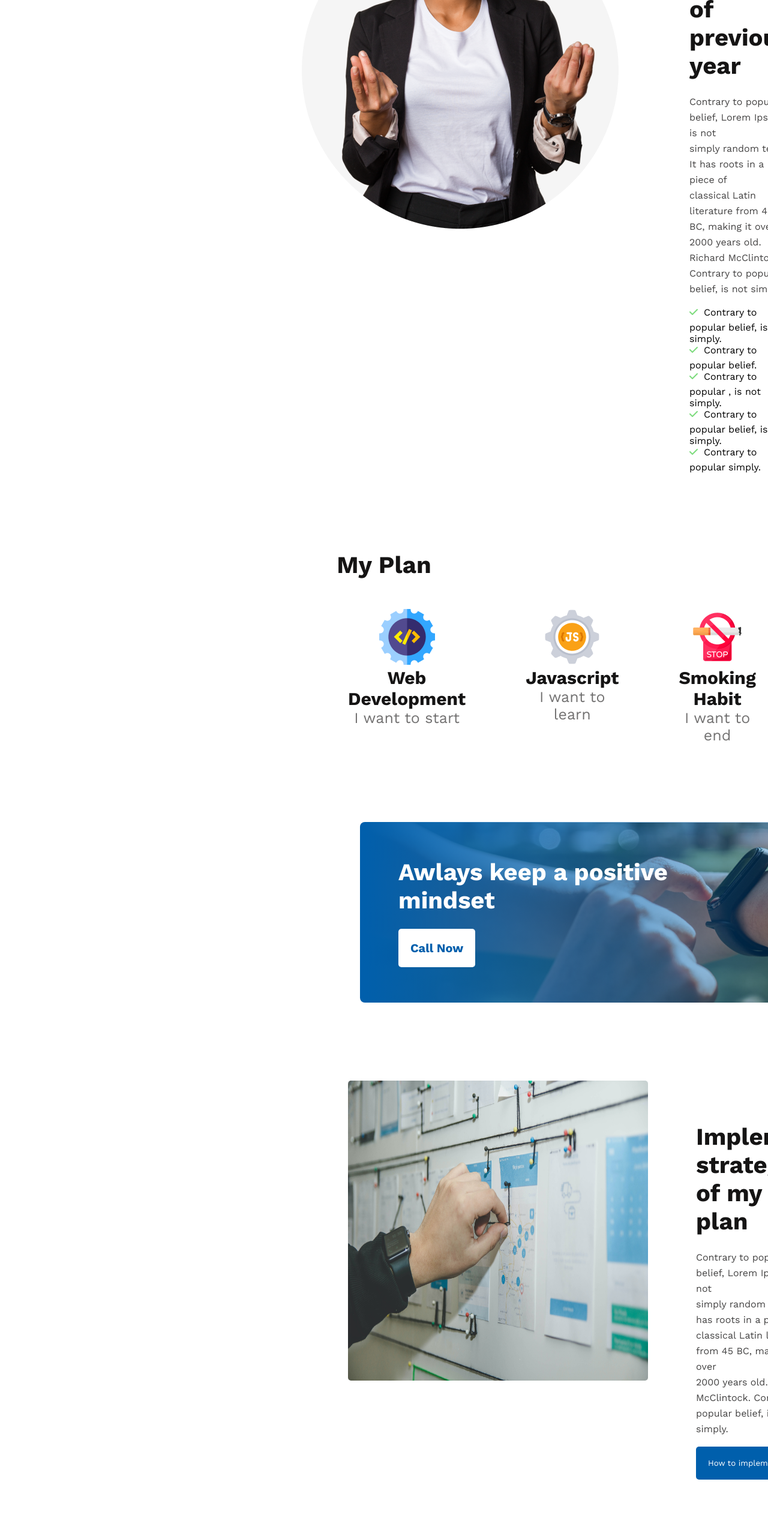
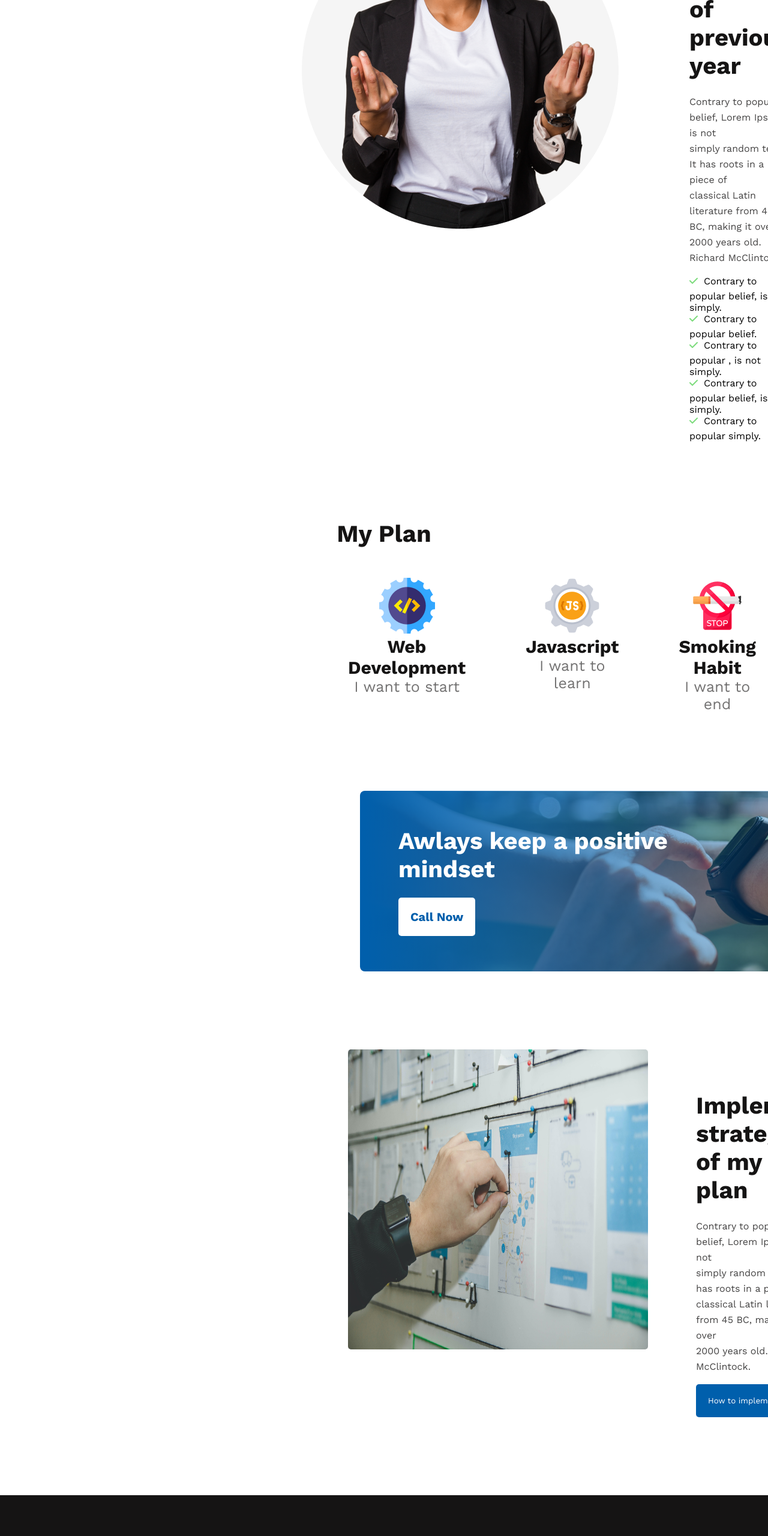
Before and after one commit to abdullahtusar/assignment1, a plain HTML site: page index.html in a window 1280 px wide. Shown: the part 1280-3840 px from the top of the page at 60% size. Drawn offline with nearby package versions, Linux system fonts and the light colour scheme; a web font is replaced by a local one.

Commit message:
new code

```diff
--- a/index.html
+++ b/index.html
@@ -28,7 +28,7 @@
             </div>
             <div class="failure-description">
                 <h2>My failures of <br>previous year</h2>
-                <p>Contrary to popular belief, Lorem Ipsum is not<br> simply random text. It has roots in a piece of<br> classical Latin literature from 45 BC, making it over<br> 2000 years old. Richard McClintock. Contrary to popular belief, is not simply.</p>
+                <p>Contrary to popular belief, Lorem Ipsum is not<br> simply random text. It has roots in a piece of<br> classical Latin literature from 45 BC, making it over<br> 2000 years old. Richard McClintock.</p>
                 <div class="failure-description-list">
                     <ul>
                      <li><i class="fa-solid fa-check"></i>Contrary to popular belief, is not simply.</li>
@@ -80,7 +80,7 @@
             </div>
             <div class="implement-plan-description">
                 <h2>Implemet strategy of my <br>plan</h2>
-                <p>Contrary to popular belief, Lorem Ipsum is not<br> simply random text. It has roots in a piece of<br> classical Latin literature from 45 BC, making it over<br> 2000 years old. Richard McClintock. Contrary to popular belief, is not simply.</p>
+                <p>Contrary to popular belief, Lorem Ipsum is not<br> simply random text. It has roots in a piece of<br> classical Latin literature from 45 BC, making it over<br> 2000 years old. Richard McClintock.</p>
                 <button class="btn-secondery">How to implement?</button>
             </div>
         </section>
```
